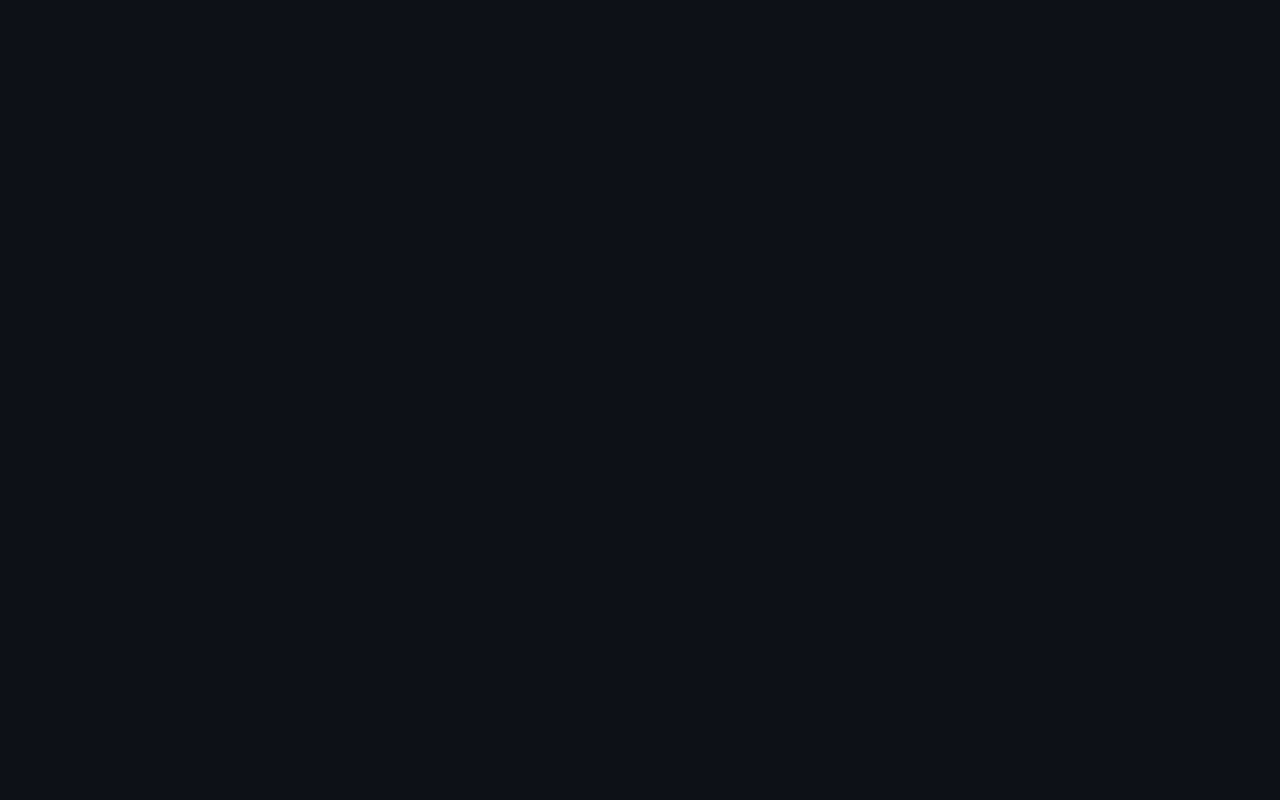
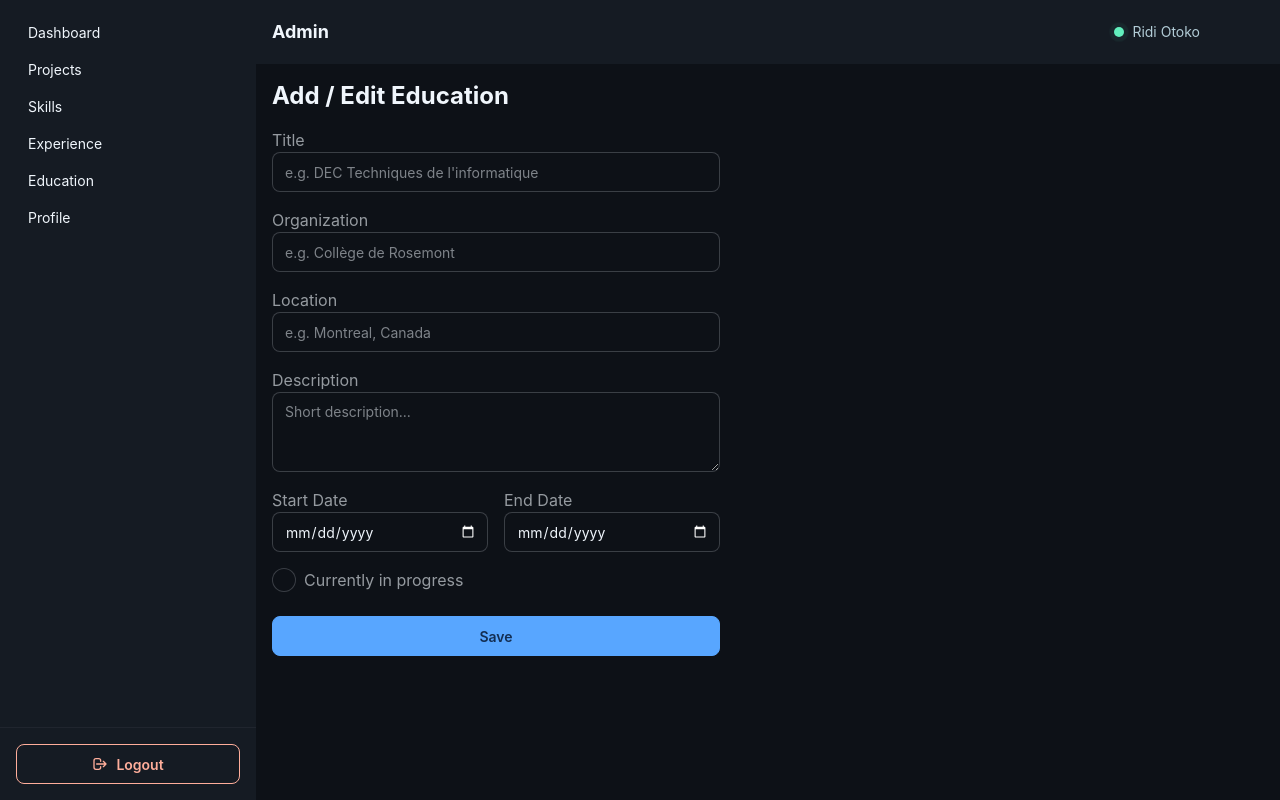
Before and after one commit to rdplus2015/r-portfolio, a React (Vite) app in the folder ui-app/: page /admin/education/new in a window 1280 px wide. Before the commit this address had no page. Built offline with nearby package versions, Linux system fonts and the light colour scheme.

Commit message:
Routes added for admin panel

```diff
--- a/ui-app/src/App.tsx
+++ b/ui-app/src/App.tsx
@@ -4,9 +4,9 @@ import { useLocation } from "react-router-dom"
 import { Home } from "./pages/Home"
 import { Projects } from "./pages/Projects"
 import { ProjectView } from "./pages/ProjectView.tsx"
+import { LoginForm } from "./components/admin/LoginForm.tsx"
+import { AdminRoutes } from "./routes/AdminRoutes.tsx"
 import { AdminLayout } from "./components/admin/layout/AdminLayout.tsx"
-import { LoginForm } from "./components/admin/LoginForm.tsx"
-import {AdminDashboard} from "./components/admin/Dashboard.tsx";
 
 function ScrollToHash() {
     const { pathname, hash } = useLocation()
@@ -44,14 +44,13 @@ function App() {
                 <Route path="/projects" element={<Projects />} />
                 <Route path="/projects/:slug" element={<ProjectView />} />
 
+
                 {/* Admin login — outside AdminLayout, no sidebar on the login screen */}
                 <Route path="/admin/login" element={<LoginForm />} />
 
-                {/* Admin area — AdminLayout wraps every nested admin page */}
-                <Route path="/admin" element={<AdminLayout><AdminDashboard /></AdminLayout>} />
-                {/* Next: /admin/projects, /admin/skills, /admin/experience, /admin/education, /admin/profile
-                    will follow the same pattern once their List/Form components exist */}
-                </Routes>
+                  <Route path="/admin/*" element={<AdminLayout><AdminRoutes /></AdminLayout>} />
+
+            </Routes>
         </>
     )
 }
--- /dev/null
+++ b/ui-app/src/routes/AdminRoutes.tsx
@@ -0,0 +1,27 @@
+// AdminRoutes.tsx
+// Groups all backoffice routes under /admin/*.
+// Delegated from App.tsx via a wildcard route.
+
+import { Routes, Route } from "react-router-dom"
+
+import { AdminDashboard } from "../components/admin/Dashboard"
+import { EducationForm } from "../components/admin/EducationForm"
+import { EducationList } from "../components/admin/ EducationList"
+
+
+export function AdminRoutes() {
+  return (
+    <Routes>
+        {/* /admin -> dashboard overview */}
+        <Route index element={<AdminDashboard />} />
+
+        {/* /admin/education, /admin/education/new, /admin/education/:id/edit */}
+        <Route path="education" element={<EducationList />} />
+        <Route path="education/new" element={<EducationForm />} />
+        <Route path="education/:id/edit" element={<EducationForm />} />
+        <Route path="education/new" element={<EducationForm />} />
+        <Route path="education/:id/edit" element={<EducationForm />} />
+
+    </Routes>
+  )
+}
```
